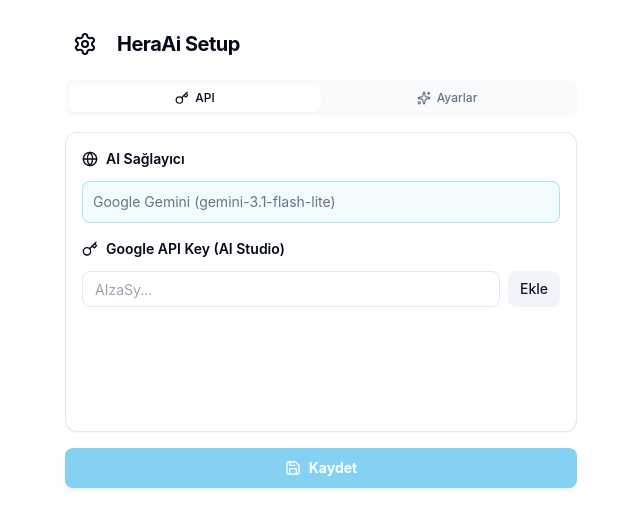
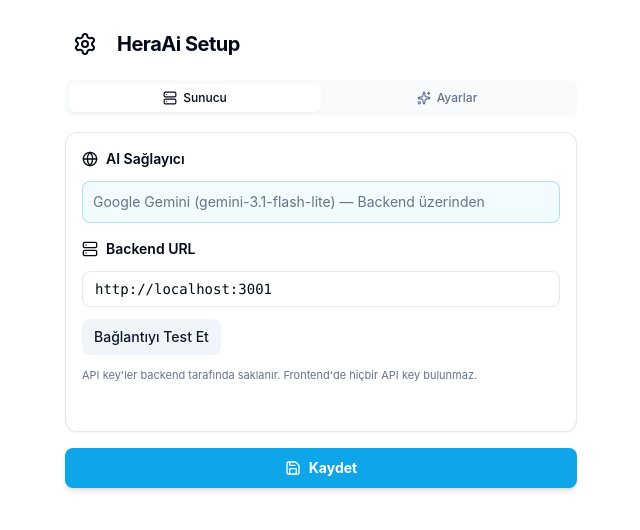
Before and after one commit to zeitgeist-c/HeraAi, a React (Vite) app: page / in a window 1280 px wide. Shown: the top 530 px of the page, without its empty margins (319-959 px from the left). Built offline with nearby package versions, Linux system fonts and the light colour scheme.

Commit message:
feat(frontend): update SettingsPanel - backend URL input, remove API keys

```diff
--- a/src/components/SettingsPanel.jsx
+++ b/src/components/SettingsPanel.jsx
@@ -1,8 +1,9 @@
 import { useState } from 'react'
-import { Settings, Key, Save, Trash2, Sparkles, Globe, ArrowLeft } from 'lucide-react'
+import { Settings, Save, Sparkles, ArrowLeft, Globe, Server, CheckCircle, XCircle, Loader2 } from 'lucide-react'
 import { useTranslation } from 'react-i18next'
 import toast from 'react-hot-toast'
 import i18n from '../i18n'
+import { checkHealth } from '../lib/api'
 
 const AVAILABLE_LANGUAGES = [
   { code: 'tr', name: 'Türkçe', flag: '🇹🇷' },
@@ -19,24 +20,16 @@
   { code: 'it', name: 'Italiano', flag: '🇮🇹' },
 ]
 
-const FIXED_MODEL = {
-  id: 'gemini-3.1-flash-lite',
-  name: 'Gemini 3.1 Flash Lite',
-  provider: 'google',
-  supports: ['pdf', 'image', 'text']
-}
-
 function SettingsPanel({ onSave, currentConfig, onClose }) {
   const { t } = useTranslation()
   const [activeTab, setActiveTab] = useState('api')
 
-  const [keys, setKeys] = useState(currentConfig?.apiKeys || [])
-  const [activeIndex, setActiveIndex] = useState(currentConfig?.activeKeyIndex || 0)
-  const [newKey, setNewKey] = useState('')
+  const [backendUrl, setBackendUrl] = useState(currentConfig?.backendUrl || 'http://localhost:3001')
+  const [connectionStatus, setConnectionStatus] = useState(null)
+  const [testingConnection, setTestingConnection] = useState(false)
 
   const [theme, setTheme] = useState(currentConfig?.theme || 'system')
   const [customPrimaryColor, setCustomPrimaryColor] = useState(currentConfig?.customPrimaryColor || '#0ea5e9')
-  const [startupBehavior, setStartupBehavior] = useState(currentConfig?.startupBehavior || 'resume')
 
   const [systemInstruction, setSystemInstruction] = useState(currentConfig?.systemInstruction || '')
   const [selectedLanguage, setSelectedLanguage] = useState(currentConfig?.language || 'tr')
@@ -46,56 +39,38 @@
     i18n.changeLanguage(langCode)
   }
 
-  const handleAddKey = () => {
-    if (!newKey.trim() || keys.includes(newKey.trim())) return
-    const updated = [...keys, newKey.trim()]
-    setKeys(updated)
-    setNewKey('')
-    if (updated.length === 1) setActiveIndex(0)
+  const handleTestConnection = async () => {
+    setTestingConnection(true)
+    setConnectionStatus(null)
+    try {
+      const ok = await checkHealth()
+      if (ok) {
+        setConnectionStatus('connected')
+        toast.success('Backend bağlantısı başarılı!')
+      } else {
+        setConnectionStatus('failed')
+        toast.error('Backend bağlantısı başarısız.')
+      }
+    } catch {
+      setConnectionStatus('failed')
+      toast.error('Backend bağlantısı başarısız.')
+    } finally {
+      setTestingConnection(false)
+    }
   }
 
-  const handleRemoveKey = (index) => {
-    const updated = keys.filter((_, i) => i !== index)
-    let newActive = activeIndex
-    if (index === activeIndex) {
-      newActive = Math.max(0, updated.length - 1)
-    } else if (index < activeIndex) {
-      newActive = activeIndex - 1
-    }
-    setKeys(updated)
-    setActiveIndex(newActive)
-  }
-
-  const getFinalIndex = () => {
-    if (newKey.trim() && !keys.includes(newKey.trim())) {
-      return keys.length === 0 ? 0 : activeIndex
-    }
-    return activeIndex
-  }
-
-  const handleSave = async () => {
-    let finalKeys = [...keys]
-    let finalIndex = activeIndex
-
-    if (newKey.trim() && !keys.includes(newKey.trim())) {
-      finalKeys.push(newKey.trim())
-      if (finalKeys.length === 1) finalIndex = 0
+  const handleSave = () => {
+    const newConfig = {
+      backendUrl,
+      theme,
+      startupBehavior: currentConfig?.startupBehavior || 'resume',
+      systemInstruction,
+      selectedModel: 'gemini-3.1-flash-lite',
+      customPrimaryColor,
+      language: selectedLanguage,
     }
 
-    const newConfig = {
-      apiKeys: finalKeys,
-      activeKeyIndex: finalIndex,
-      geminiApiKey: finalKeys[finalIndex] || null,
-      theme,
-      startupBehavior,
-      systemInstruction,
-      selectedModel: FIXED_MODEL.id,
-      customPrimaryColor: customPrimaryColor,
-      language: selectedLanguage,
-      apiProvider: 'google'
-    }
-
-    chrome.storage.local.set(newConfig, () => {
+    chrome.storage.local.set({ ...newConfig, apiProvider: 'google' }, () => {
       onSave(newConfig)
       toast.success(t('setup.api.saved_success') || 'Settings saved!')
     })
@@ -126,7 +101,7 @@
             onClick={() => setActiveTab('api')}
             className={`flex-1 flex items-center justify-center gap-1.5 px-2 py-1.5 rounded-md text-xs font-medium transition-colors ${activeTab === 'api' ? 'bg-background shadow-sm text-foreground' : 'text-muted-foreground hover:text-foreground'}`}
           >
-            <Key className="w-3.5 h-3.5" /> API
+            <Server className="w-3.5 h-3.5" /> Sunucu
           </button>
           <button
             onClick={() => setActiveTab('settings')}
@@ -145,58 +120,50 @@
                   AI Sağlayıcı
                 </label>
                 <div className="p-2.5 rounded-lg border border-sky-500/30 bg-sky-500/5 text-sm text-muted-foreground">
-                  Google Gemini ({FIXED_MODEL.id})
+                  Google Gemini (gemini-3.1-flash-lite) — Backend üzerinden
                 </div>
               </div>
 
               <div className="flex flex-col gap-3">
                 <label className="text-sm font-semibold text-foreground flex items-center gap-2">
-                  <Key className="w-4 h-4 text-primary" />
-                  Google API Key (AI Studio)
+                  <Server className="w-4 h-4 text-primary" />
+                  Backend URL
                 </label>
-                {keys.length > 0 && (
-                  <div className="space-y-2 max-h-32 overflow-y-auto">
-                    {keys.map((k, idx) => (
-                      <div
-                        key={idx}
-                        onClick={() => setActiveIndex(idx)}
-                        className={`flex items-center justify-between p-2 rounded-lg border cursor-pointer transition-colors ${activeIndex === idx ? 'border-sky-500' : 'border-border bg-muted/30 hover:bg-muted/50'}`}
-                        style={activeIndex === idx ? { borderColor: customPrimaryColor, backgroundColor: customPrimaryColor + '10' } : {}}
-                      >
-                        <div className="flex items-center gap-2 flex-1 overflow-hidden">
-                          <div
-                            className={`w-3 h-3 rounded-full border-2 flex-shrink-0 ${activeIndex === idx ? 'border-sky-500' : 'border-muted-foreground'}`}
-                            style={activeIndex === idx ? { borderColor: customPrimaryColor, backgroundColor: customPrimaryColor + '20' } : {}}
-                          >
-                            {activeIndex === idx && (
-                              <div className="w-1.5 h-1.5 rounded-full" style={{ backgroundColor: customPrimaryColor }} />
-                            )}
-                          </div>
-                          <span className="text-xs font-mono truncate">{k.slice(0, 12)}...{k.slice(-4)}</span>
-                        </div>
-                        <button
-                          onClick={(e) => { e.stopPropagation(); handleRemoveKey(idx); }}
-                          className="p-1 text-muted-foreground hover:text-destructive"
-                        >
-                          <Trash2 className="w-3.5 h-3.5" />
-                        </button>
-                      </div>
-                    ))}
-                  </div>
-                )}
                 <div className="flex gap-2">
                   <input
-                    type="password"
-                    className="flex h-9 w-full rounded-lg border border-input bg-background/50 px-3 text-sm"
-                    placeholder="AIzaSy..."
-                    value={newKey}
-                    onChange={(e) => setNewKey(e.target.value)}
-                    onKeyDown={(e) => e.key === 'Enter' && handleAddKey()}
+                    type="text"
+                    className="flex h-9 w-full rounded-lg border border-input bg-background/50 px-3 text-sm font-mono"
+                    placeholder="http://localhost:3001"
+                    value={backendUrl}
+                    onChange={(e) => {
+                      setBackendUrl(e.target.value)
+                      setConnectionStatus(null)
+                    }}
                   />
-                  <button onClick={handleAddKey} className="h-9 px-3 bg-secondary text-secondary-foreground rounded-lg text-sm font-medium hover:bg-secondary/80">
-                    Ekle
+                </div>
+                <div className="flex items-center gap-2">
+                  <button
+                    onClick={handleTestConnection}
+                    disabled={testingConnection}
+                    className="h-9 px-3 bg-secondary text-secondary-foreground rounded-lg text-sm font-medium hover:bg-secondary/80 disabled:opacity-50 flex items-center gap-1.5"
+                  >
+                    {testingConnection ? <Loader2 className="w-3.5 h-3.5 animate-spin" /> : null}
+                    Bağlantıyı Test Et
                   </button>
+                  {connectionStatus === 'connected' && (
+                    <span className="flex items-center gap-1 text-xs text-green-500">
+                      <CheckCircle className="w-3.5 h-3.5" /> Bağlı
+                    </span>
+                  )}
+                  {connectionStatus === 'failed' && (
+                    <span className="flex items-center gap-1 text-xs text-red-500">
+                      <XCircle className="w-3.5 h-3.5" /> Bağlantı Yok
+                    </span>
+                  )}
                 </div>
+                <p className="text-[11px] text-muted-foreground">
+                  API key'ler backend tarafında saklanır. Frontend'de hiçbir API key bulunmaz.
+                </p>
               </div>
             </div>
           )}
@@ -256,8 +223,7 @@
 
         <button
           onClick={handleSave}
-          disabled={keys.length === 0 && !newKey.trim()}
-          className="inline-flex items-center justify-center rounded-lg text-sm font-bold transition-all bg-sky-500 text-white hover:bg-sky-600 h-10 px-4 gap-2 shadow-md disabled:opacity-50 disabled:pointer-events-none"
+          className="inline-flex items-center justify-center rounded-lg text-sm font-bold transition-all bg-sky-500 text-white hover:bg-sky-600 h-10 px-4 gap-2 shadow-md"
         >
           <Save className="w-4 h-4" />
           Kaydet
```
